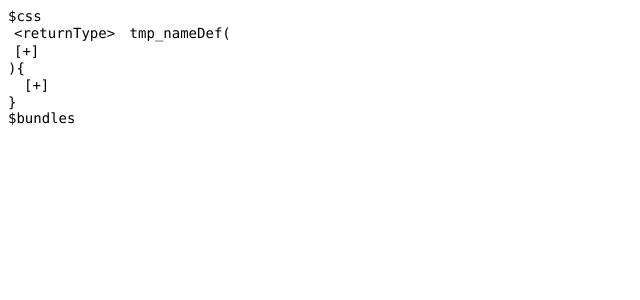
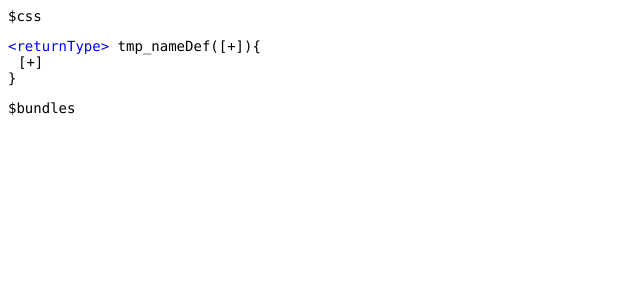
Before and after one commit to sunny-lan/blockcode, a React app: page / in a window 1280 px wide. Shown: the top 300 px of the page, without its empty margins (0-640 px from the left). Built offline with nearby package versions, Linux system fonts and the light colour scheme.

Commit message:
add some more formatting

```diff
--- a/src/core/Editor.tsx
+++ b/src/core/Editor.tsx
@@ -79,12 +79,12 @@ export default class Editor extends React.Component<EditorProps, {
                 this.replaceSelection(suggestion)
             }}>{suggestion.type}</button>
 
-            {this.state.languageRender({
+            <pre>{this.state.languageRender({
                 root: suggestion,
                 onChange() {
                     throw new Error('Did not expect onchange to be called for suggestion')
                 }
-            })}
+            })}</pre>
         </li>
     }
 
@@ -104,11 +104,10 @@ export default class Editor extends React.Component<EditorProps, {
                 onSelect: this.onSelect.bind(this),
                 selected: arrayLast(this.state.selected),
             }}>
-
-                {this.state.languageRender({
+                <pre>{this.state.languageRender({
                     root: this.props.content,
                     onChange: this.props.onChange
-                })}
+                })}</pre>
             </EditorContext.Provider>
             {suggestions}
         </BlockContext.Provider>
--- a/src/core/ReactCodeRender.tsx
+++ b/src/core/ReactCodeRender.tsx
@@ -93,20 +93,22 @@ export function makeRenderer(renderer: LanguageRender): GeneralBlockRender {
                 {context => {
                     const style: React.CSSProperties = {
                         background:'none',
-                        border:'none'
+                        border:'none',
+                        color:'blue'
                     };
                     if (context?.selected === root) {
                         style.background='blue'
                         style.color='white'
                     }
+                    if(!context)
+                        style.color='gray'
                     const childName = lookupChild2(arrayLast2(path,2), arrayLast2(path,1));
-                    return <button
+                    return <a
                         onClick={() => context && context.onSelect(path)}
                         style={style}
-                        disabled={!context}
                     >
                         {`<${childName}>`}
-                    </button>
+                    </a>
                 }}
             </EditorContext.Consumer>
         }
--- a/src/lang/Basic.tsx
+++ b/src/lang/Basic.tsx
@@ -32,11 +32,15 @@ export function ArrayBlock(props: ArrayBlockProps) {
             background:'none',
             border:'none'
         };
+
         return <EditorContext.Consumer>{ctx => {
-            return <button
+            if(!ctx)style.color='gray';
+
+            return <a
                 style={style}
 
                 onClick={() => {
+                    if(!ctx)return;
                     props.onChange(setChild(
                         child,
                         len.toString(),
@@ -44,9 +48,8 @@ export function ArrayBlock(props: ArrayBlockProps) {
                     ))
                 }}
 
-                disabled={!ctx}
 
-            >[+]</button>
+            >[+]</a>
         }}</EditorContext.Consumer>
     }
 
@@ -92,7 +95,7 @@ export function fromTemplate(template: string): BlockRender {
 
                         const separator = <>{parsed.params.separator}</>;
                         res = <span style={{
-                            display: 'flex',
+                            display: ('horizontal' in parsed.params) ?'flex-inline':'flex',
                             flexDirection: ('horizontal' in parsed.params) ? 'row' : 'column',
                             alignItems: parsed.params['align'] ?? 'flex-start',
                             marginLeft: ('indent' in parsed.params) ? '10px' : '0'
--- a/src/lang/Procedural.tsx
+++ b/src/lang/Procedural.tsx
@@ -134,7 +134,7 @@ export function parenExpression(Wrapped: BlockRender): BlockRender {
 }
 
 export const ProceduralRender: LanguageRender = {
-    codeblock: fromTemplate("\\{${statements|array,indent}\\}"),
+    codeblock: fromTemplate("\\{${statements|array,indent,separator:\n}\\}"),
     varDecl: fromTemplate("tmp_vardecl"),
     nameDef: fromTemplate("tmp_nameDef"),
     functiondef: fromTemplate(
```
